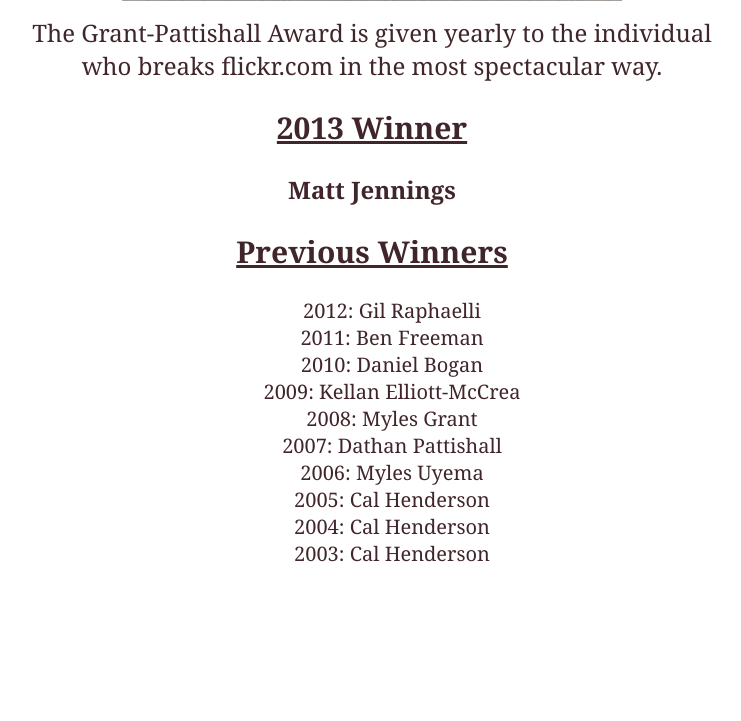
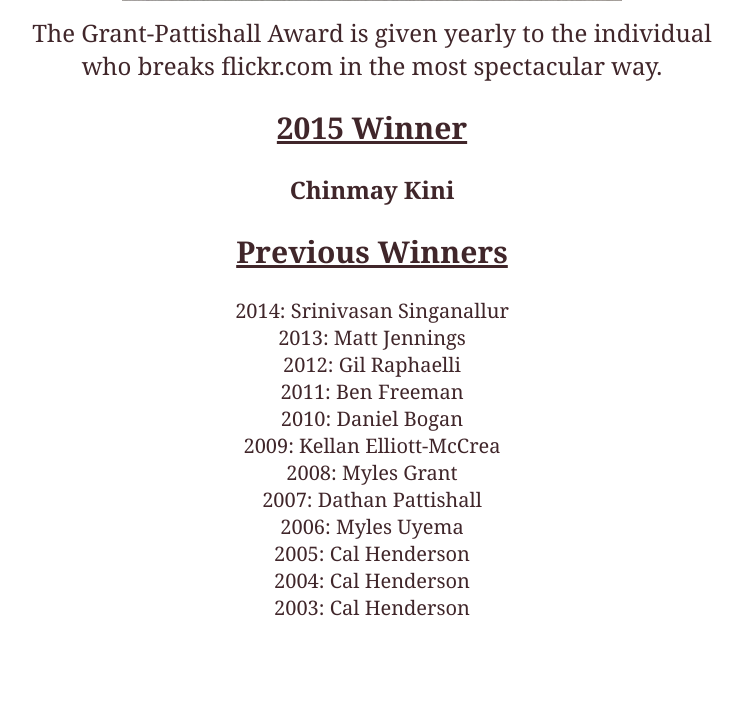
Before and after one commit to iamcal/grant-pattishall-award.com, a PHP site: page / in a window 1280 px wide. Shown: the part 537-1258 px from the top of the page, without its empty margins (268-1009 px from the left). Before the commit the page ends 1099 px from the top, so only its background shows below. Run offline with PHP 8.4, Linux system fonts and the light colour scheme.

Commit message:
Updating for 2014 and 2015 "winners"

```diff
--- a/index.php
+++ b/index.php
@@ -40,6 +40,7 @@ line-height: 28px;
 
 ul {
 list-style: none inside;
+padding: 0;
 }
 </style>
 </head>
@@ -50,26 +51,16 @@ list-style: none inside;
 <p><img src="4075887842_a4597a01e3.jpg" width="500" height="375" alt="The Grant-Pattishall Award" /></p>
 <p>The Grant-Pattishall Award is given yearly to the individual<br />who breaks flickr.com in the most spectacular way.</p>
 
-<!--
-<h2>2013 Nominees</h2>
-<ul id="nominees">
-	<li>Jun: Stefano Bertacchi</li>
-	<li>Feb: Matt Jennings</li>
-	<li>Feb: Tague Griffith</li>
-	<li>July: Sean Perkins</li>
-	<li>July: Peter Norby</li>
-	<li>July: Richard Bing-Wo</li>
-</ul>
--->
-
-<h2>2013 Winner</h2>
-<p><strong>Matt Jennings</strong></p>
+<h2>2015 Winner</h2>
+<p><strong title="Endless loop">Chinmay Kini</strong></p>
 
 <h2>Previous Winners</h2>
 <ul id="past_winners">
-	<li>2012: Gil Raphaelli</li>
-	<li>2011: Ben Freeman</li>
-	<li>2010: Daniel Bogan</li>
+	<li title="Alice/Marci">2014: Srinivasan Singanallur</li>
+	<li title="Bitfield, minefield">2013: Matt Jennings</li>
+	<li title="Infinite recursion">2012: Gil Raphaelli</li>
+	<li title="Yammer bonus">2011: Ben Freeman</li>
+	<li title="10,000 deletes">2010: Daniel Bogan</li>
 	<li>2009: Kellan Elliott-McCrea</li>
 	<li>2008: Myles Grant</li>
 	<li>2007: Dathan Pattishall</li>
```
